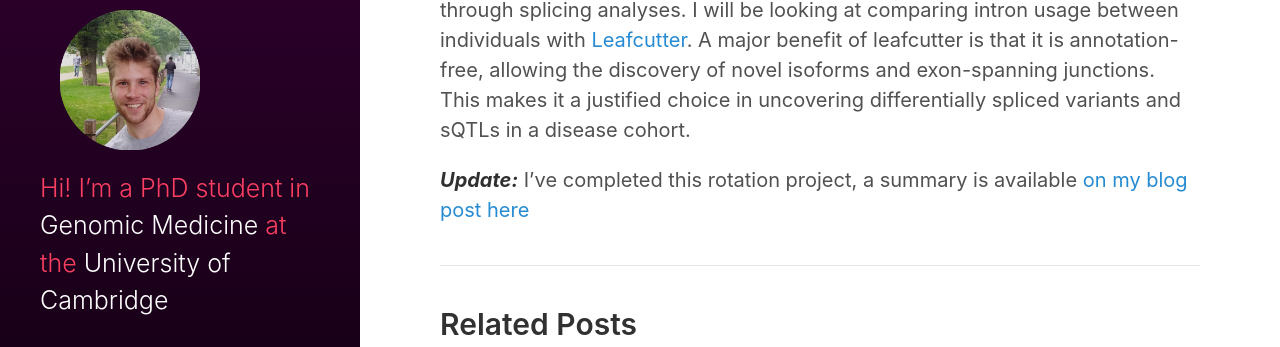
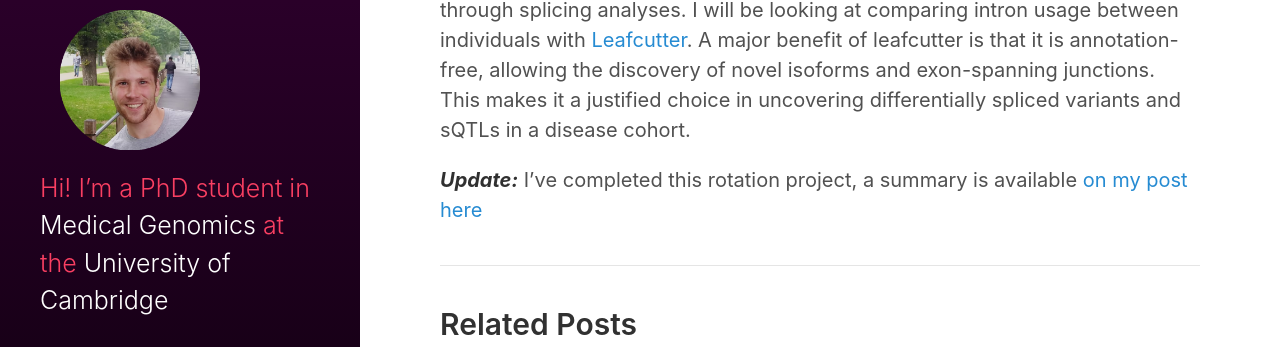
Before and after one commit to atokolyi/atokolyi.github.io, a Jekyll site: the page built from _posts/2020-03-16-first-rotation.md, in a window 1280 px wide and 900 px high, scrolled down 635 px. Shown: the part 343-690 px from the top of the window. Built offline with Jekyll 4.4.1, drawn with Linux system fonts in a browser that asks for light colours.

Commit message:
Changed title

```diff
--- a/_config.yml
+++ b/_config.yml
@@ -4,8 +4,8 @@ highlighter:      rouge
 
 # Setup
 title:            Alex Tokolyi
-tagline:          'PhD student in Genomic Medicine'
-description:      'Hi! I&rsquo;m a PhD student in <a href="https://www.ccbi.cam.ac.uk/teaching/wellcome-trust-phd" target="_blank">Genomic Medicine</a> at the <a href="https://www.cam.ac.uk/" target="_blank">University of Cambridge</a>'
+tagline:          'PhD student in Medical Genomics'
+description:      'Hi! I&rsquo;m a PhD student in <a href="https://www.ccbi.cam.ac.uk/teaching/wellcome-trust-phd" target="_blank">Medical Genomics</a> at the <a href="https://www.cam.ac.uk/" target="_blank">University of Cambridge</a>'
 url:              https://alextokolyi.com
 baseurl:          '/'
                   # the optional subpath of your site, e.g. "/blog"
--- a/_posts/2020-03-16-first-rotation.md
+++ b/_posts/2020-03-16-first-rotation.md
@@ -16,4 +16,4 @@ Studies of gene expression have previously been undertaken to determine the regu
 
 
 
-***Update:*** I've completed this rotation project, a summary is available [on my blog post here](/2020/05/08/end-of-first-rotation.html)
+***Update:*** I've completed this rotation project, a summary is available [on my post here](/2020/05/08/end-of-first-rotation.html)
```
